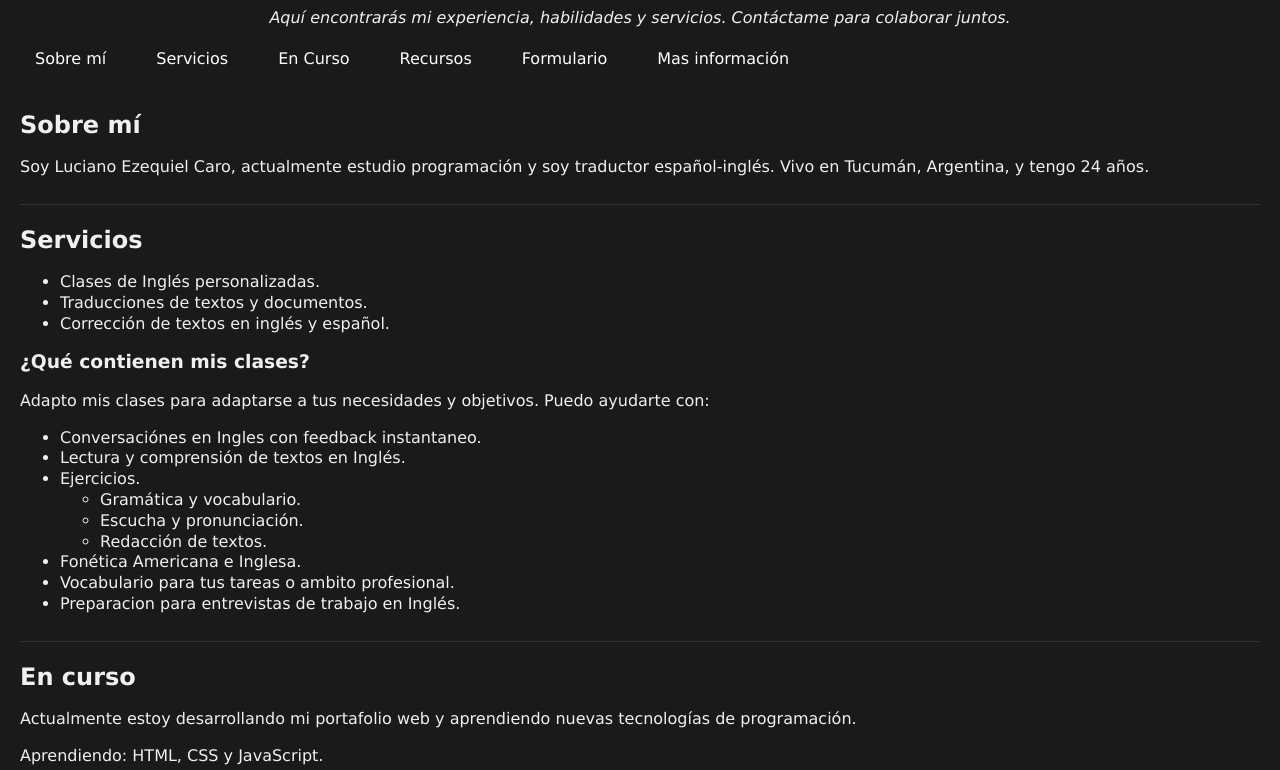
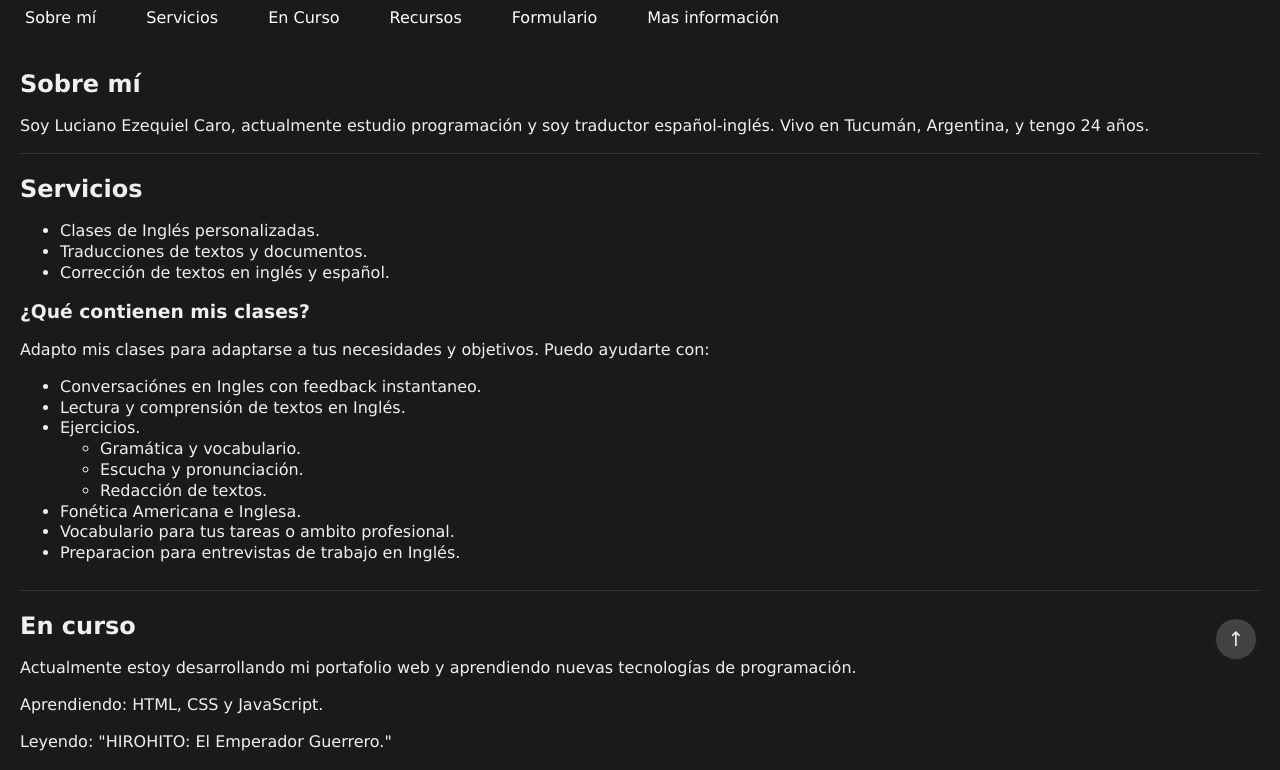
Before and after one commit to LECod3/mi-web, a plain HTML site: page index.html in a window 1280 px wide. Shown: the part 117-887 px from the top of the page. Drawn offline with Linux system fonts and the light colour scheme.

Commit message:
style: estilos para el boton volver al principio

```diff
--- a/css/index.css
+++ b/css/index.css
@@ -2,6 +2,50 @@ html {
     scroll-behavior: smooth;
 }
 
+main {
+    margin: auto;
+    padding: 10px;
+}
+
+/* Estilos del botón Top */
+.to-top{
+  position: fixed;      /* Posicion fija */
+  right: 24px;
+  bottom: 24px;
+  width: 40px;
+  height: 40px;
+  display: grid;
+  place-items: center;
+  text-decoration: none;
+  font-size: 20px;
+  line-height: 1;
+  border-radius: 50%;
+  background: #444343;
+  box-shadow: 0 4px 10px rgba(70, 69, 69, 0.15);
+  border: none;
+  cursor: pointer;
+  z-index: 9999;
+  transition: transform .12s ease, opacity .12s ease;
+  color: inherit;
+}
+
+.to-top:hover { transform: translateY(-3px); }
+.to-top:active { transform: translateY(0); }
+
+.to-top:focus {
+  outline: 3px solid #83221b;
+  outline-offset: 3px;
+  border-radius: 50%;
+}
+
+/* ajuste en pantallas pequeñas */
+@media (max-width: 420px) {
+  .to-top { right: 12px; bottom: 12px; width:44px; height:44px; font-size:16px; }
+}
+
+#SobreMi {
+    padding: 0%;
+}
 
 body {
     background-color: #1a1a1a; /* Fondo oscuro */
@@ -10,7 +54,8 @@ body {
     font-size: 16px;
     line-height: 1.3;
     margin: 0;
-    padding: 20px;
+    padding-left: 10px;
+    padding-right: 10px;
     box-sizing: border-box; /* Asegura que el padding no afecte al ancho total */;
     text-align: center; /* Centra el contenido */
     overflow-x: hidden; /* Evita el desbordamiento horizontal */
```
